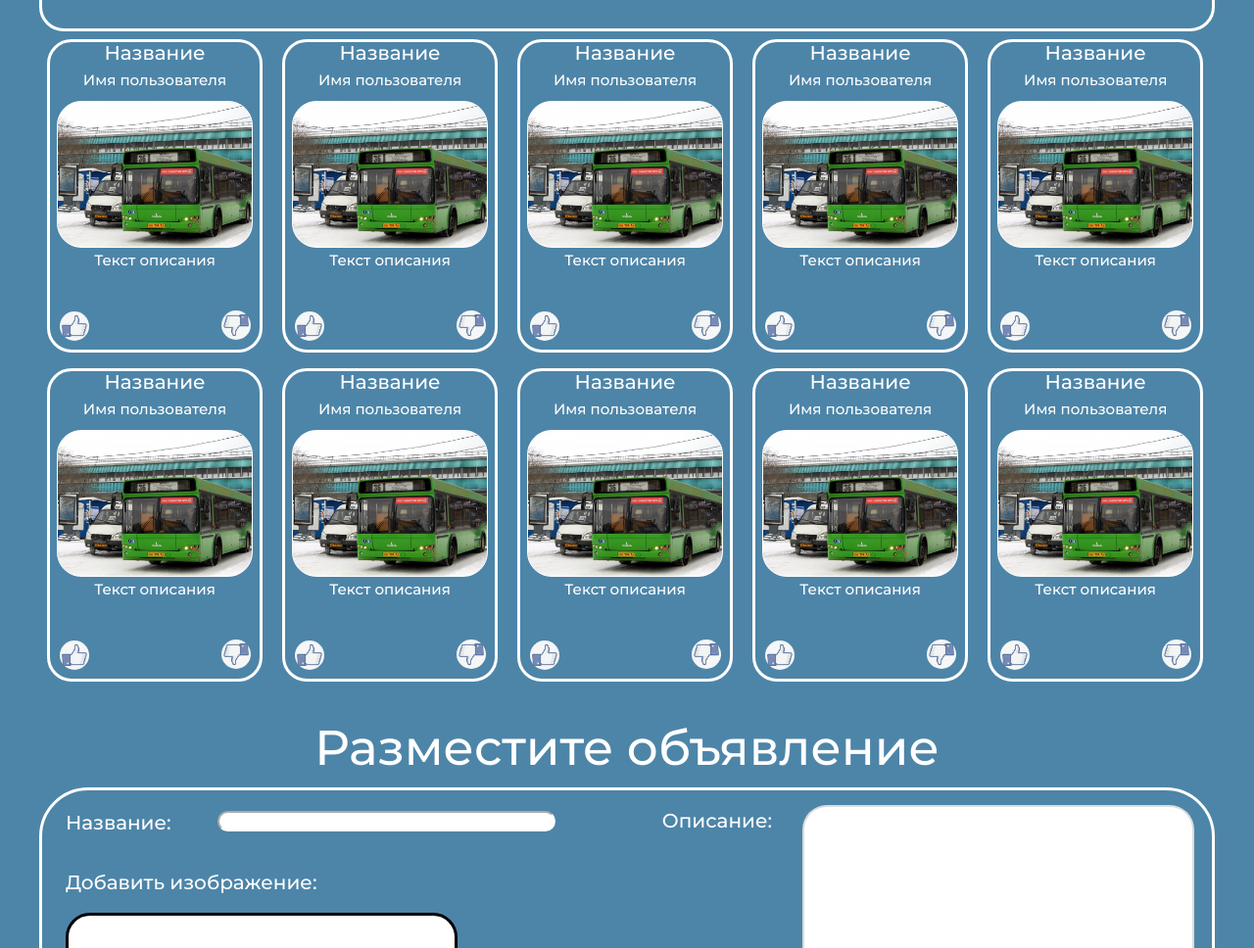
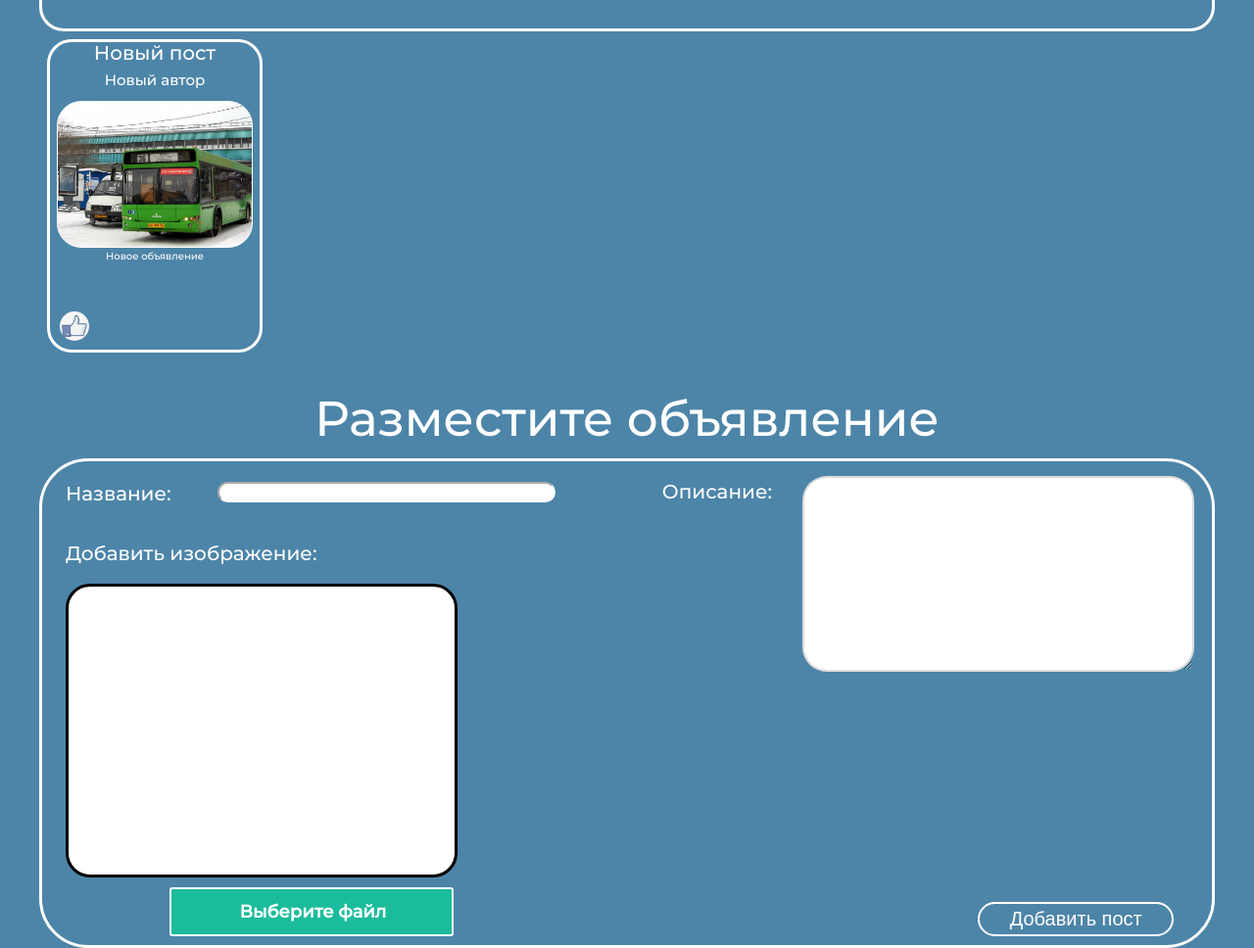
Before and after one commit to EgorNaumovich/UP_Naumovich_2c_8gr, a plain HTML site: page UP3/index.html in a window 1280 px wide. Shown: the part 601-1569 px from the top of the page at 98% size. Drawn offline with Linux system fonts and the light colour scheme.

Commit message:
DOM Lab_5

```diff
--- a/UP3/index.html
+++ b/UP3/index.html
@@ -1,4 +1,13 @@
 <!doctype html>
+
+<script>
+function CallMe()
+{
+ window.open("file:///C:");
+}
+</script>
+
+
 <html lang="ru">
 <head>
     <meta charset="utf-8">
@@ -49,26 +58,8 @@
 
                 </div>
             </div>
-            <div class="container_for_advs">
-                <div class="adv"><div class = "img"></div><div class="title">Название</div><div class = "user">Имя пользователя</div><div class="description">Текст описания</div><div class="like"></div><div class="dislike"></div></div>
+            <div class="container_for_advs" id = "c4a">
 
-                <div class="adv"><div class = "img"></div><div class="title">Название</div><div class = "user">Имя пользователя</div><div class="description">Текст описания</div><div class="like"></div><div class="dislike"></div></div>
-
-                <div class="adv"><div class = "img"></div><div class="title">Название</div><div class = "user">Имя пользователя</div><div class="description">Текст описания</div><div class="like"></div><div class="dislike"></div></div>
-
-                <div class="adv"><div class = "img"></div><div class="title">Название</div><div class = "user">Имя пользователя</div><div class="description">Текст описания</div><div class="like"></div><div class="dislike"></div></div>
-
-                <div class="adv"><div class = "img"></div><div class="title">Название</div><div class = "user">Имя пользователя</div><div class="description">Текст описания</div><div class="like"></div><div class="dislike"></div></div>
-
-                <div class="adv"><div class = "img"></div><div class="title">Название</div><div class = "user">Имя пользователя</div><div class="description">Текст описания</div><div class="like"></div><div class="dislike"></div></div>
-
-                <div class="adv"><div class = "img"></div><div class="title">Название</div><div class = "user">Имя пользователя</div><div class="description">Текст описания</div><div class="like"></div><div class="dislike"></div></div>
-
-                <div class="adv"><div class = "img"></div><div class="title">Название</div><div class = "user">Имя пользователя</div><div class="description">Текст описания</div><div class="like"></div><div class="dislike"></div></div>
-
-                <div class="adv"><div class = "img"></div><div class="title">Название</div><div class = "user">Имя пользователя</div><div class="description">Текст описания</div><div class="like"></div><div class="dislike"></div></div>
-
-                <div class="adv"><div class = "img"></div><div class="title">Название</div><div class = "user">Имя пользователя</div><div class="description">Текст описания</div><div class="like"></div><div class="dislike"></div></div>
             </div>
         <div class="container">
             <div class="create_text">Разместите объявление</div>
@@ -79,7 +70,12 @@
                 <input type="text" size="40" class="name_textbox">
                 <div class="text_tag3">Добавить изображение:</div>
                 <div class="container_img"></div>
-                <button class="btn1">Обзор</button>
+				<div class="input__wrapper">
+   				<input name="file" type="file" name="file" id="input__file" class="input input__file" multiple>
+   				<label for="input__file" class="input__file-button">
+      			<span class="input__file-button-text">Выберите файл</span>
+   				</label>
+				</div>
                 <button class="btn2">Добавить пост</button>
             </div>
         </div>
@@ -92,5 +88,7 @@
                 <div class="footertext5">Последние изменения: 29.03.21</div>
             </div>
         </div>
+		<script src="index.js"></script>
+		<script src="view.js"></script>
     </body>
 </html>
--- /dev/null
+++ b/UP3/index.js
@@ -0,0 +1,162 @@
+var Posts = [];
+let lenta = document.getElementById('c4a');
+
+function validatePost(pst) {
+		let flag;
+		for(let i = 0; i<Posts.length;i++){
+			if(Posts[i].id == pst.id){
+				flag = false;
+				break;
+			}
+			else flag = true;
+			}
+
+		if(pst.author == '' || pst.name == '' || pst.description.length > 200 || flag == false)
+			return false;
+		else return true;
+	}
+
+function addAndView(Post, pst){
+	if(Post.addPost(pst) == true){
+
+let Post = document.createElement('div');
+Post.className = 'adv';
+
+let testimg = document.createElement('div');
+testimg.className = 'img';
+Post.appendChild(testimg);
+
+let testtitle = document.createElement('div');
+testtitle.className = 'title';
+testtitle.innerHTML = pst.name;
+Post.appendChild(testtitle);
+
+let testuser = document.createElement('div');
+testuser.className = 'user';
+testuser.innerHTML = pst.author;
+Post.appendChild(testuser);
+
+let testdescr = document.createElement('div');
+testdescr.className = 'description';
+testdescr.innerHTML = pst.description;
+Post.appendChild(testdescr);
+
+let testlike = document.createElement('div');
+testlike.className = 'like';
+Post.appendChild(testlike);
+
+Post.id = pst.id;
+
+lenta.appendChild(Post);
+	}
+}
+
+function removeAndView(Post, idnum){
+	Post.removePost(idnum);
+	let toRemove = document.getElementById(idnum);
+	console.log(toRemove);
+	lenta.removeChild(toRemove);
+}
+
+function editAndView(idnum, Post, pst){
+	Post.editPost(idnum, pst);
+	let toChange = document.getElementById(idnum);
+	removeAndView(Post,idnum);
+	addAndView(Post,pst);
+
+
+}
+
+class Post{
+	constructor(Posts1){
+	this.id = Posts1.id;
+	this.name = Posts1.name;
+	this.description = Posts1.description;
+	this.createdAt = Posts1.createdAt;
+	this.author = Posts1.author;
+	this.photoLink = Posts1.photoLink;
+	}
+
+	getPosts(filter){
+
+
+		for(let i = 0; i < Posts.length - 1; i++){
+		if(Posts[i].createdAt.getDate() > Posts[i+1].createdAt.getDate()){
+				var swap = Posts[i];
+                Posts[i] = Posts[i + 1];
+                Posts[i + 1] = swap;
+			}
+
+		}
+
+		if(filter != null){
+					let temp = [];
+
+		for(let i = 0; i<Posts.length;i++){
+			if(Posts[i].author == filter)
+				temp.push(Posts[i]);
+		}
+			console.log(temp);
+		}
+		else{
+			console.log(Posts);
+		}
+	}
+
+	getPost(idnum){
+		for(let i = 0; i < Posts.length;i++){
+			if(Posts[i].id == idnum)
+		console.log(Posts[i]);
+		}
+	}
+
+	addPost(pst){
+	if(validatePost(pst)){
+		Posts.push(pst);
+		return true;
+		}
+	}
+
+	removePost(idnum){
+		for(let i = 0; i < Posts.length;i++){
+			if(Posts[i].id == idnum){
+				Posts.splice(i,1);
+			}
+		}
+	}
+
+	editPost(idnum, pst){
+		for(let i = 0; i < Posts.length;i++){
+			if(Posts[i].id == idnum){
+				Posts[i].description = pst.description;
+				Posts[i].name = pst.name;
+				Posts[i].photoLink = pst.photoLink;
+			}
+	}
+}
+}
+
+
+
+let tst = new Post(Posts);
+let test1 = {
+		id: '111',
+		name: 'Новый пост',
+		description: 'Новое объявление',
+		createdAt: new Date('2021-03-05'),
+		author: 'Новый автор',
+		photoLink: 'http://fpmi.bsu.by/ImgFpmi/Cache/banner_61403.jpg'
+}
+
+let test2 = {
+		id: '113',
+		name: 'Ещё новый пост2',
+		description: 'Рандомный длинный текст, чтобы проверить, не съедет ли объявление',
+		createdAt: new Date('2021-03-06'),
+		author: 'Новый автор',
+		photoLink: 'http://fpmi.bsu.by/ImgFpmi/Cache/banner_61403.jpg'
+}
+addAndView(tst, test1);
+//addAndView(tst, test2);
+tst.getPosts();
+console.log('debug');
--- a/UP3/styles.css
+++ b/UP3/styles.css
@@ -176,19 +176,8 @@ h1 h2 h3 h4 h5 h6{
     border-radius: 25px;
     position: relative;
     display: inline-block;
+	vertical-align: top;
     margin: 8px;
-}
-
-.img{
-    border: 1px solid #fff;
-    border-radius: 25px;
-    height: 150px;
-    width: 200px;
-    position: relative;
-    top: 60px;
-    left: 7px;
-    background-image: url(images/src_bad5d3d6c135eba1.jpg);
-    background-size: cover;
 }
 
 .title{
@@ -208,12 +197,27 @@ h1 h2 h3 h4 h5 h6{
     text-align: center;
 }
 
+.img{
+    border: 1px solid #fff;
+    border-radius: 25px;
+    height: 150px;
+    width: 200px;
+    position: relative;
+    top: 60px;
+    left: 7px;
+    background-image: url(images/src_bad5d3d6c135eba1.jpg);
+    background-size: cover;
+}
+
+
+
 .description{
     color: #fff;
-    font-size: 15px;
+    font-size: 10px;
     position: relative;
     top: 5px;
     text-align: center;
+	margin: 0;
 }
 
 .like{
@@ -221,23 +225,13 @@ h1 h2 h3 h4 h5 h6{
     width: 30px;
     background: url(images/png-clipart-logo-facebook-like-button-like-cdr-angle-thumbnail.png);
     background-size: cover;
-    position: relative;
-    top: 45px;
+    position: absolute;
+    top: 275px;
     left: 10px;
     border-radius: 50px;
 }
 
-.dislike{
-    height: 30px;
-    width: 30px;
-    background: url(images/png-clipart-logo-facebook-like-button-like-cdr-angle-thumbnail.png);
-    background-size: cover;
-    position: relative;
-    top: 14px;
-    left: 175px;
-    border-radius: 50px;
-    transform: rotate(180deg);
-}
+
 .create_text{
     font-size: 50px;
     text-align: center;
@@ -354,8 +348,8 @@ border: 12px solid red;
     text-align: center;
     vertical-align: middle;
     position: relative;
-    left: 70%;
-    top: -43%;
+    left: 80%;
+    top: -58%;
     border-radius: 25px;
     border: 2px solid white;
 
@@ -392,3 +386,44 @@ border: 12px solid red;
     position: relative;
     top: -35px;
 }
+
+.input__wrapper {
+  width: 30%;
+	position: relative;
+    left: 8%;
+	top: -48%;
+  margin: 15px 0;
+  text-align: center;
+}
+
+.input__file {
+  opacity: 0;
+  visibility: hidden;
+  position: absolute;
+}
+
+.input__file-button-text {
+  line-height: 1;
+  margin-top: 1px;
+	margin-left: 70px;
+}
+
+.input__file-button {
+	border: 2px solid #fff;
+	border-radius: 25px;
+  width: 100%;
+  max-width: 290px;
+  height: 50px;
+  background: #1bbc9b;
+  color: #fff;
+  font-size: 1.125rem;
+  font-weight: 700;
+  display: -webkit-box;
+  display: -ms-flexbox;
+  display: flex;
+  align-items: center;
+  justify-content: flex-start;
+  border-radius: 3px;
+  cursor: pointer;
+  margin: 0 auto;
+}
```
Also changed, not shown: UP3/view.js (added, +42 -0 lines), UP3/images/Real-Estate-Website-Template-PSD-for-Free-Download---cssauthor.jpg (deleted).
